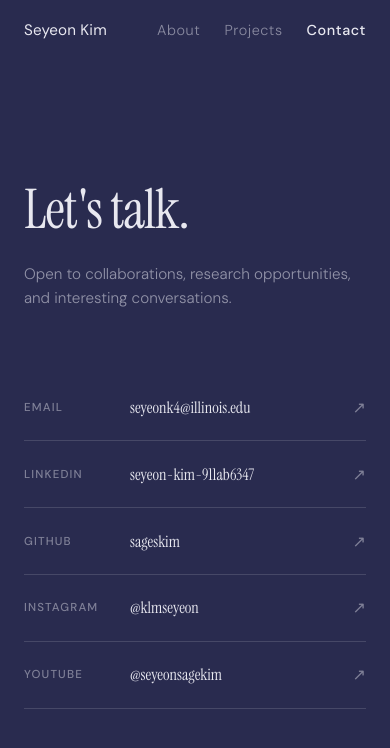
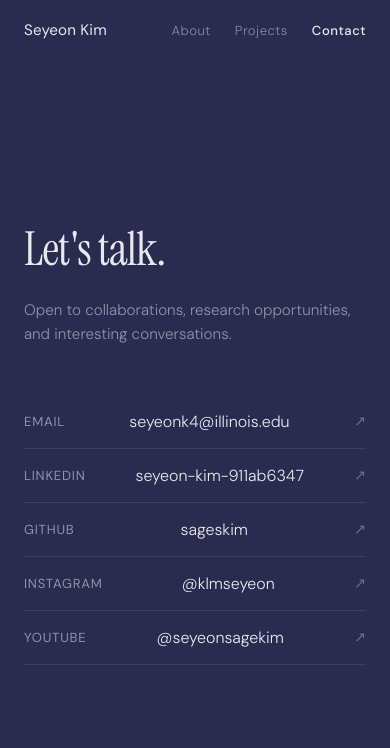
Before and after one commit to sageskim/sage-portfolio, a Next.js app: page /contact in a window 390 px wide. Shown: the top 748 px of the page. Built offline with nearby package versions, Linux system fonts and the light colour scheme.

Commit message:
Update globals.css

```diff
--- a/app/globals.css
+++ b/app/globals.css
@@ -263,13 +263,13 @@
 }
 .project-wip {
   font-family: var(--font-sans);
-  font-size: 0.65rem;
-  font-weight: 500;
-  letter-spacing: 0.08em;
+  font-size: 0.62rem;
+  font-weight: 400;
+  letter-spacing: 0.07em;
   text-transform: uppercase;
-  padding: 0.2rem 0.6rem;
-  border: 1px solid #1a1a1a;
-  color: #1a1a1a;
+  padding: 0.18rem 0.55rem;
+  border: 1px solid rgba(26, 26, 26, 0.3);
+  color: rgba(26, 26, 26, 0.45);
 }
 .project-year {
   font-size: 0.78rem;
@@ -308,6 +308,11 @@
   border: 1px solid rgba(26, 26, 26, 0.4);
   color: #1a1a1a;
   transition: background 0.2s, border-color 0.2s, color 0.2s;
+  font-family: var(--font-sans);
+}
+.project-link-btn::after {
+  content: " ↗";
+  font-style: normal;
 }
 .project-link-btn:hover {
   background: #1a1a1a;
@@ -326,7 +331,7 @@
   justify-content: center;
   color: #e8e8f0;
 }
-.contact-intro { margin-bottom: 4rem; }
+.contact-intro { margin-bottom: 3rem; }
 .contact-heading {
   font-family: var(--font-serif);
   font-size: clamp(3rem, 7vw, 7rem);
@@ -342,21 +347,24 @@
   line-height: 1.6;
   max-width: 380px;
 }
-.contact-links { display: flex; flex-direction: column; max-width: 600px; }
-.contact-link-item {
+
+/* Email — prominent block */
+.contact-email-block {
   display: flex;
   align-items: center;
-  padding: 1.4rem 0;
+  gap: 1.5rem;
+  padding: 1.6rem 0;
+  border-top: 1px solid rgba(232, 232, 240, 0.15);
   border-bottom: 1px solid rgba(232, 232, 240, 0.15);
-  gap: 1rem;
+  margin-bottom: 0.5rem;
   transition: opacity 0.2s;
 }
-.contact-link-item:hover { opacity: 0.7; }
-.contact-link-item:hover .contact-link-arrow {
+.contact-email-block:hover { opacity: 0.75; }
+.contact-email-block:hover .contact-email-arrow {
   transform: translate(3px, -3px);
   color: #BCEDFF;
 }
-.contact-link-label {
+.contact-email-label {
   font-size: 0.72rem;
   font-weight: 500;
   letter-spacing: 0.1em;
@@ -365,15 +373,44 @@
   width: 90px;
   flex-shrink: 0;
 }
-.contact-link-value {
+.contact-email-value {
   font-family: var(--font-serif);
-  font-size: 1rem;
+  font-size: clamp(1.1rem, 2vw, 1.6rem);
+  color: #e8e8f0;
   flex: 1;
-  color: #e8e8f0;
+}
+.contact-email-arrow {
+  font-size: 1.1rem;
+  color: rgba(232, 232, 240, 0.5);
+  transition: transform 0.2s, color 0.2s;
+  flex-shrink: 0;
+}
+
+/* Social links — label only */
+.contact-links { display: flex; flex-direction: column; max-width: 600px; }
+.contact-link-item {
+  display: flex;
+  align-items: center;
+  justify-content: space-between;
+  padding: 1rem 0;
+  border-bottom: 1px solid rgba(232, 232, 240, 0.1);
+  transition: opacity 0.2s;
+}
+.contact-link-item:hover { opacity: 0.6; }
+.contact-link-item:hover .contact-link-arrow {
+  transform: translate(3px, -3px);
+  color: #BCEDFF;
+}
+.contact-link-label {
+  font-size: 0.82rem;
+  font-weight: 400;
+  letter-spacing: 0.06em;
+  text-transform: uppercase;
+  color: rgba(232, 232, 240, 0.55);
 }
 .contact-link-arrow {
-  font-size: 1rem;
-  color: rgba(232, 232, 240, 0.45);
+  font-size: 0.9rem;
+  color: rgba(232, 232, 240, 0.35);
   transition: transform 0.2s, color 0.2s;
   flex-shrink: 0;
 }
@@ -384,11 +421,29 @@
 @media (max-width: 768px) {
   .navbar { padding: 1.2rem 1.5rem; }
   .navbar-links { gap: 1.5rem; }
-  .home-page { padding: 6rem 1.5rem 2rem; }
-  .hero { grid-template-columns: 1fr; gap: 2.5rem; }
-  .hero-image-inner { width: 160px; height: 200px; }
+  .navbar-link { font-size: 0.82rem; }
+
+  /* Home — keep side-by-side but smaller */
+  .home-page { padding: 5rem 1.25rem 2rem; }
+  .hero {
+    grid-template-columns: 1fr auto;
+    grid-template-rows: auto 1fr;
+    gap: 0 1.25rem;
+    align-items: start;
+  }
+  .hero-title {
+    font-size: clamp(1rem, 4.2vw, 1.3rem);
+    line-height: 1.35;
+    padding-top: 1.5rem;
+  }
+  .hero-image-inner {
+    width: 120px;
+    height: 155px;
+    align-self: end;
+  }
+
   .about-page, .projects-page, .contact-page { padding: 6rem 1.5rem 3rem; }
   .timeline-item { grid-template-columns: 1fr; gap: 0.4rem; }
-  .project-item { grid-template-columns: 40px 1fr; gap: 1rem; }
-  .contact-heading { font-size: clamp(2.8rem, 14vw, 5rem); }
+  .project-item { grid-template-columns: 36px 1fr; gap: 0.75rem; }
+  .contact-heading { font-size: clamp(2.4rem, 12vw, 4rem); }
 }
```
